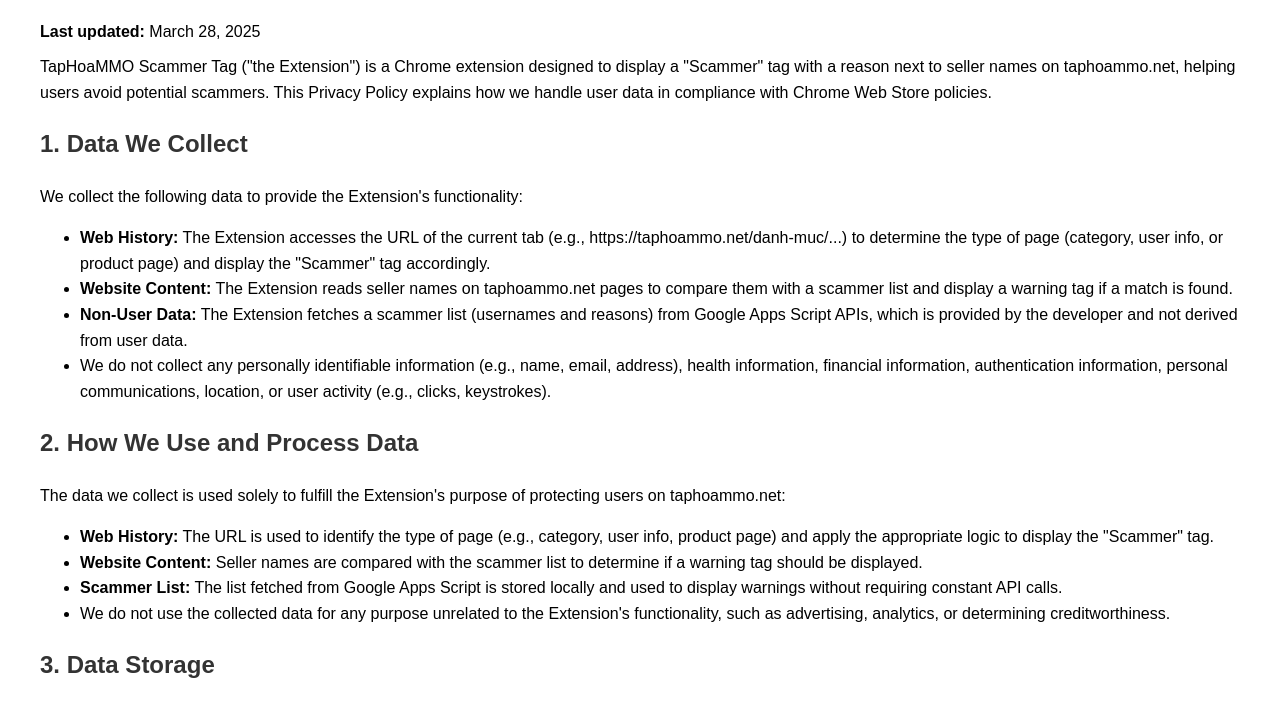
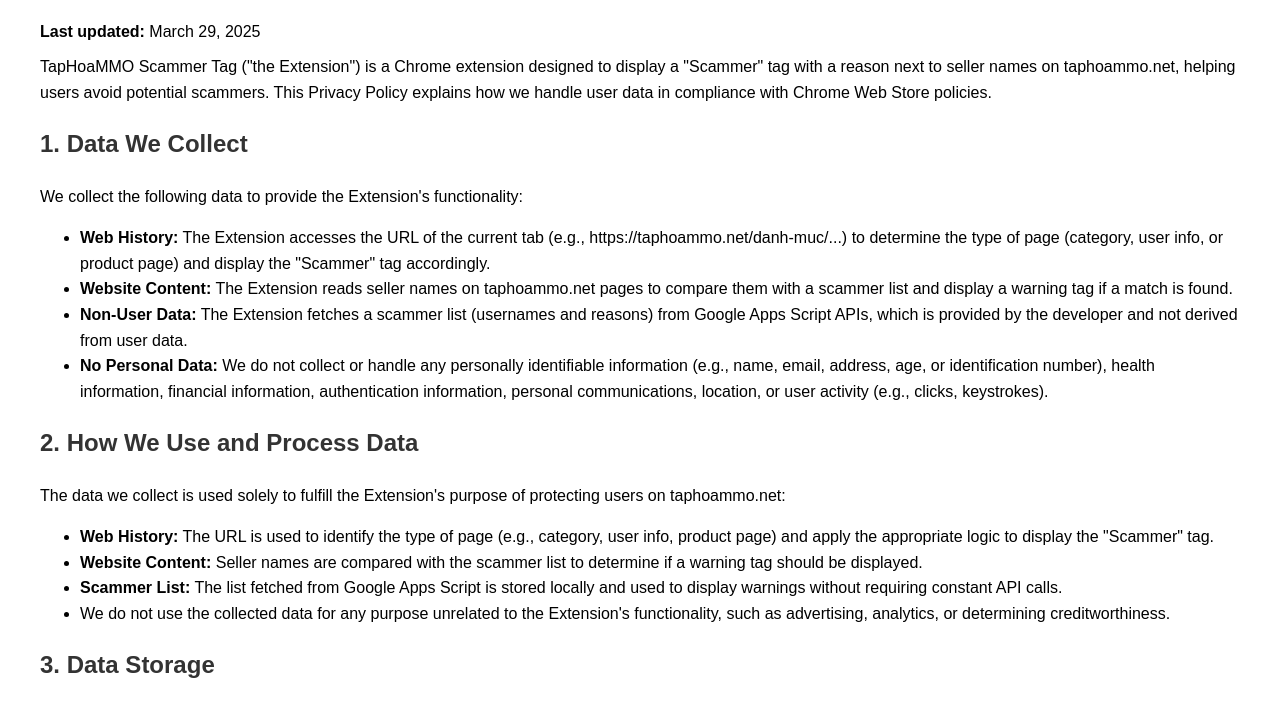
Before and after one commit to dangiaosu/taphoammo-scammer-tag-privacy-policy, a plain HTML site: page index.html in a window 1280 px wide. Shown: the part 94-796 px from the top of the page. Drawn offline with Linux system fonts and the light colour scheme.

Commit message:
Update index.html

```diff
--- a/index.html
+++ b/index.html
@@ -12,7 +12,7 @@
 </head>
 <body>
   <h1>Privacy Policy for TapHoaMMO Scammer Tag</h1>
-  <p><strong>Last updated:</strong> March 28, 2025</p>
+  <p><strong>Last updated:</strong> March 29, 2025</p>
   <p>TapHoaMMO Scammer Tag ("the Extension") is a Chrome extension designed to display a "Scammer" tag with a reason next to seller names on taphoammo.net, helping users avoid potential scammers. This Privacy Policy explains how we handle user data in compliance with Chrome Web Store policies.</p>
 
   <h2>1. Data We Collect</h2>
@@ -21,7 +21,7 @@
     <li><strong>Web History:</strong> The Extension accesses the URL of the current tab (e.g., https://taphoammo.net/danh-muc/...) to determine the type of page (category, user info, or product page) and display the "Scammer" tag accordingly.</li>
     <li><strong>Website Content:</strong> The Extension reads seller names on taphoammo.net pages to compare them with a scammer list and display a warning tag if a match is found.</li>
     <li><strong>Non-User Data:</strong> The Extension fetches a scammer list (usernames and reasons) from Google Apps Script APIs, which is provided by the developer and not derived from user data.</li>
-    <li>We do not collect any personally identifiable information (e.g., name, email, address), health information, financial information, authentication information, personal communications, location, or user activity (e.g., clicks, keystrokes).</li>
+    <li><strong>No Personal Data:</strong> We do not collect or handle any personally identifiable information (e.g., name, email, address, age, or identification number), health information, financial information, authentication information, personal communications, location, or user activity (e.g., clicks, keystrokes).</li>
   </ul>
 
   <h2>2. How We Use and Process Data</h2>
@@ -67,6 +67,6 @@
   <p>We may update this Privacy Policy from time to time to reflect changes in the Extension's functionality or legal requirements. Any changes will be posted on this page with an updated "Last updated" date. We encourage users to review this policy periodically.</p>
 
   <h2>8. Contact Us</h2>
-  <p>If you have any questions or concerns about this Privacy Policy or the Extension's data practices, please contact us at: manhta6890@gmail.com.</p>
+  <p>If you have any questions or concerns about this Privacy Policy or the Extension's data practices, please contact us at: [your-email@example.com].</p>
 </body>
 </html>
```
